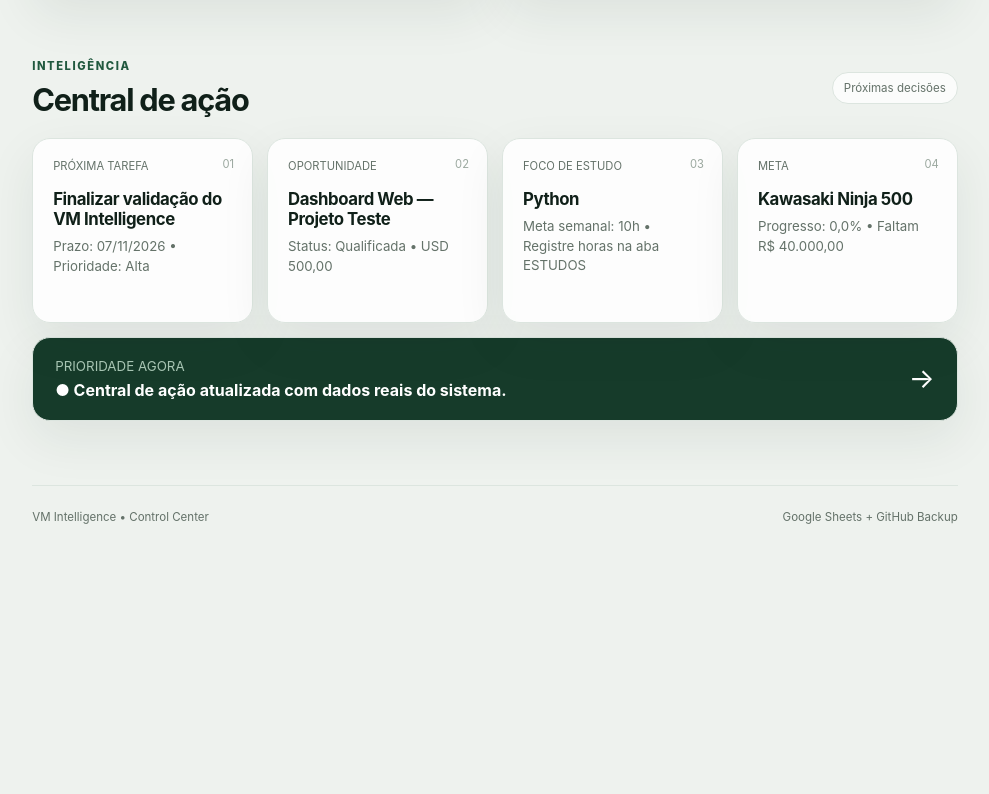
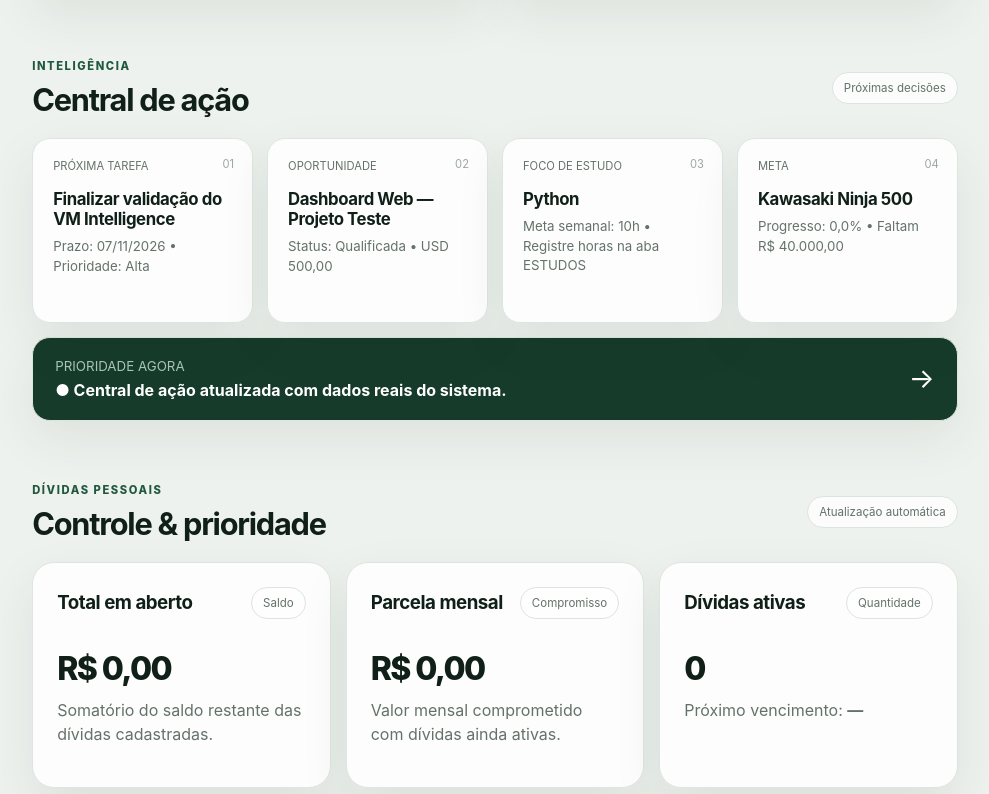
Before and after one commit to VitorHerbas12/vm-intelligence, a plain HTML site: page index.html in a window 1280 px wide. Shown: the part 2006-2800 px from the top of the page, without its empty margins (271-1260 px from the left). Before the commit the page ends 2600 px from the top, so only its background shows below. Drawn offline with Linux system fonts and the light colour scheme.

Commit message:
feat: adiciona painel de dividas pessoais

```diff
--- a/index.html
+++ b/index.html
@@ -25,6 +25,7 @@
         <a class="nav-link" href="#produtividade"><span>04</span>Produtividade</a>
         <a class="nav-link" href="#metas"><span>05</span>Metas</a>
         <a class="nav-link" href="#inteligencia"><span>06</span>Inteligência</a>
+        <a class="nav-link" href="#dividas"><span>07</span>Dívidas</a>
       </nav>
 
       <div class="sidebar-footer">
@@ -271,6 +272,43 @@
         </article>
       </section>
 
+
+      <section class="dashboard-section" id="dividas">
+        <div class="section-title">
+          <div><p class="eyebrow">DÍVIDAS PESSOAIS</p><h2>Controle & prioridade</h2></div>
+          <span class="section-meta">Atualização automática</span>
+        </div>
+
+        <div class="panel-grid three">
+          <article class="panel">
+            <div class="panel-head"><h3>Total em aberto</h3><span class="tag">Saldo</span></div>
+            <div class="big-number" data-metric="dividasTotal">R$ 0,00</div>
+            <p>Somatório do saldo restante das dívidas cadastradas.</p>
+          </article>
+
+          <article class="panel">
+            <div class="panel-head"><h3>Parcela mensal</h3><span class="tag">Compromisso</span></div>
+            <div class="big-number" data-metric="dividasParcela">R$ 0,00</div>
+            <p>Valor mensal comprometido com dívidas ainda ativas.</p>
+          </article>
+
+          <article class="panel">
+            <div class="panel-head"><h3>Dívidas ativas</h3><span class="tag">Quantidade</span></div>
+            <div class="big-number" data-metric="dividasAtivas">0</div>
+            <p>Próximo vencimento: <strong data-metric="dividasVencimento">—</strong></p>
+          </article>
+        </div>
+
+        <article class="priority-banner">
+          <div>
+            <small>PRIORIDADE DE QUITAÇÃO</small>
+            <strong data-metric="dividasPrioridade">Nenhuma dívida cadastrada</strong>
+            <p data-metric="dividasRecomendacao">Cadastre suas dívidas para ativar as recomendações.</p>
+          </div>
+          <span class="arrow">→</span>
+        </article>
+      </section>
+
       <footer class="footer">
         <span>VM Intelligence • Control Center</span>
         <span>Google Sheets + GitHub Backup</span>
```
